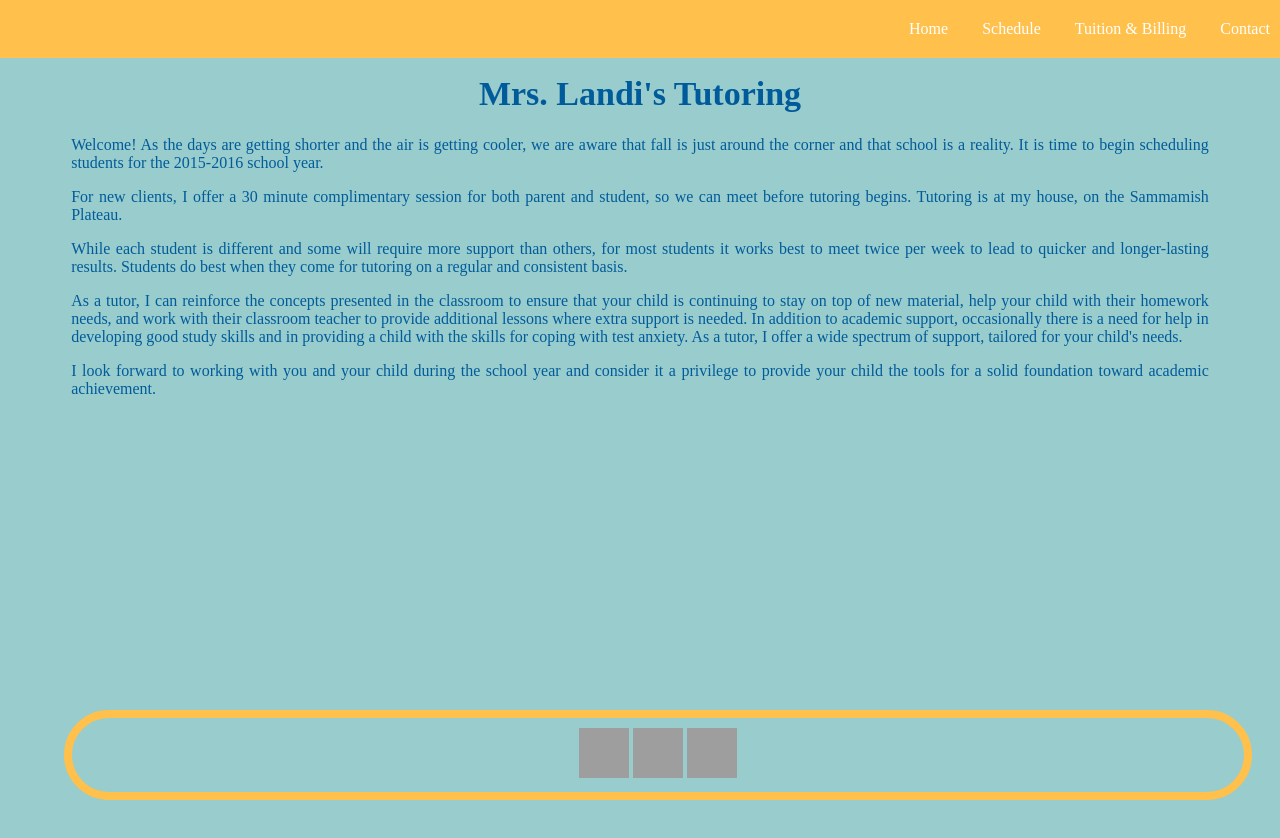
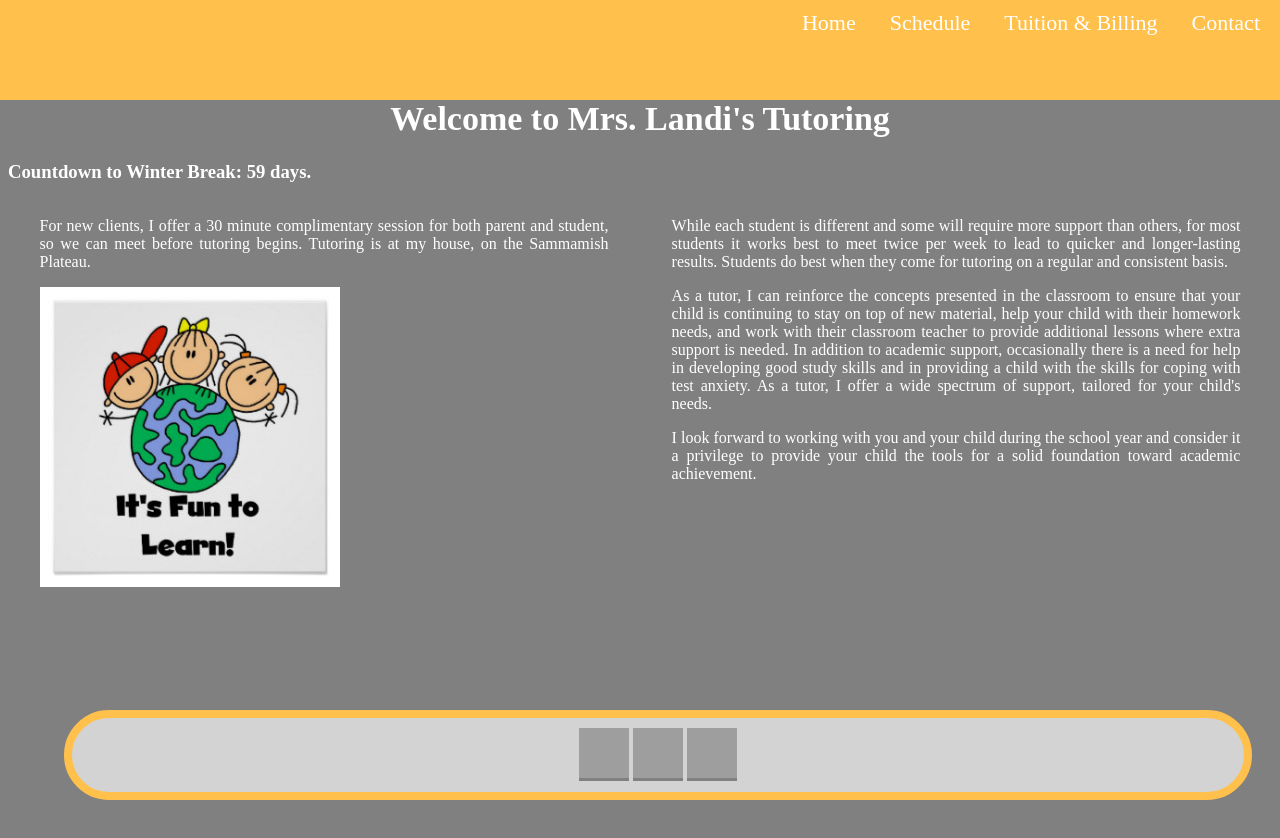
Before and after one commit to emlandi/tutoring, a website: page public/index.html in a window 1280 px wide. Before the commit the page ends 800 px from the top, so only its background shows below. Drawn offline with nearby package versions, Linux system fonts and the light colour scheme; grey boxes are pictures that could not be loaded; a web font is replaced by a local one.

Commit message:
changes to website, added js feature to countdown to winter break

```diff
--- a/public/index.html
+++ b/public/index.html
@@ -17,17 +17,24 @@
 
 <div id="main">
 
-  <h1>Mrs. Landi's Tutoring</h1>
+  <h1>Welcome to Mrs. Landi's Tutoring</h1>
 
-  <p>Welcome! As the days are getting shorter and the air is getting cooler, we are aware that fall is just around the corner and that school is a reality. It is time to begin scheduling students for the 2015-2016 school year. </p>
+  <h3 id="countdown">Countdown to Winter Break: </h3>
 
+<div id="section1">
   <p>For new clients, I offer a 30 minute complimentary session for both parent and student, so we can meet before tutoring begins. Tutoring is at my house, on the Sammamish Plateau.</p>
 
+  <p><img src="img/learningisfun.jpg" height="300px" width="300px"></p>
+
+</div>
+
+<div id="section2">
   <p>While each student is different and some will require more support than others, for most students it works best to meet twice per week to lead to quicker and longer-lasting results. Students do best when they come for tutoring on a regular and consistent basis.</p>
 
   <p>As a tutor, I can reinforce the concepts presented in the classroom to ensure that your child is continuing to stay on top of new material, help your child with their homework needs, and work with their classroom teacher to provide additional lessons where extra support is needed. In addition to academic support, occasionally there is a need for help in developing good study skills and in providing a child with the skills for coping with test anxiety. As a tutor, I offer a wide spectrum of support, tailored for your child's needs.</p>
 
   <p>I look forward to working with you and your child during the school year and consider it a privilege to provide your child the tools for a solid foundation toward academic achievement.</p>
+</div>
 
 </div>
 
@@ -37,5 +44,8 @@
   <a href="tel:425-443-0856"><img src="https://encrypted-tbn2.gstatic.com/images?q=tbn:ANd9GcS5PN0pV2PUtVOpCsgivAFDy7kmNr8MYw9cKbTCUNt6txg1W7Gg" height="50px" width="50px"></a>
 </div>
 
+<script src="https://ajax.googleapis.com/ajax/libs/jquery/2.1.4/jquery.min.js"></script>
+<script type="text/javascript" src="script.js"></script>
+
 </body>
 </html>
--- /dev/null
+++ b/public/script.js
@@ -0,0 +1,22 @@
+$(document).ready(function(){
+
+  var day = new Date("December 21, 2015");
+  var now = new Date();
+  var timeDiff = day.getTime() - now.getTime();
+  if (timeDiff <= 0) {
+    clearTimeout(timer);
+    document.write("Enjoy Winter Break!");
+  }
+
+  var seconds = Math.floor(timeDiff / 1000);
+  var minutes = Math.floor(seconds / 60);
+  var hours = Math.floor(minutes / 60);
+  var days = Math.floor(hours / 24);
+
+  $("#countdown").ready(function(){
+    $("#countdown").append(days + " days.");
+
+  var timer = setTimeout('function()',1000);
+
+  });
+});
--- a/public/style.css
+++ b/public/style.css
@@ -1,19 +1,19 @@
 * {
   font: 'News Cycle', sans-serif;
-  color: #005B9A;
-  background-color: #99CCCC;
+  color: white;
+  background-color: gray;
 }
 #nav {
   position: fixed;
   width: 100%;
   top: 0px;
   left: 0px;
-  padding: 10px;
+  height: 100px;
   background-color: #FFC04C;
   text-align: right;
 }
 #nav-item {
-  font-size: 16px;
+  font-size: 22px;
   background-color: #FFC04C;
   color: #FFFFFF;
   display: inline-block;
@@ -22,7 +22,13 @@
   margin-right: 10px;
 }
 #main {
-  margin-top: 75px;
+  margin-top: 100px;
+  height: 750px;
+}
+#section1, #section2 {
+  float: left;
+  width: 50%;
+  text-align: center;
 }
 h1 {
   text-align: center;
@@ -33,7 +39,7 @@ p {
   margin-right: 5%;
   text-align: justify;
 }
-table {
+#table {
   border: thick solid;
   text-align: center;
 }
@@ -47,6 +53,7 @@ td {
   bottom: 0px;
   padding: 10px;
   border: 8px solid #FFC04C;
+  background-color: lightgray;
   border-radius: 50px;
   text-align: center;
 }
```
Also changed, not shown: public/schedule.html (+1 -1 lines), public/img/kidsreading.jpg (added), public/img/learningisfun.jpg (added), 9 other files.
